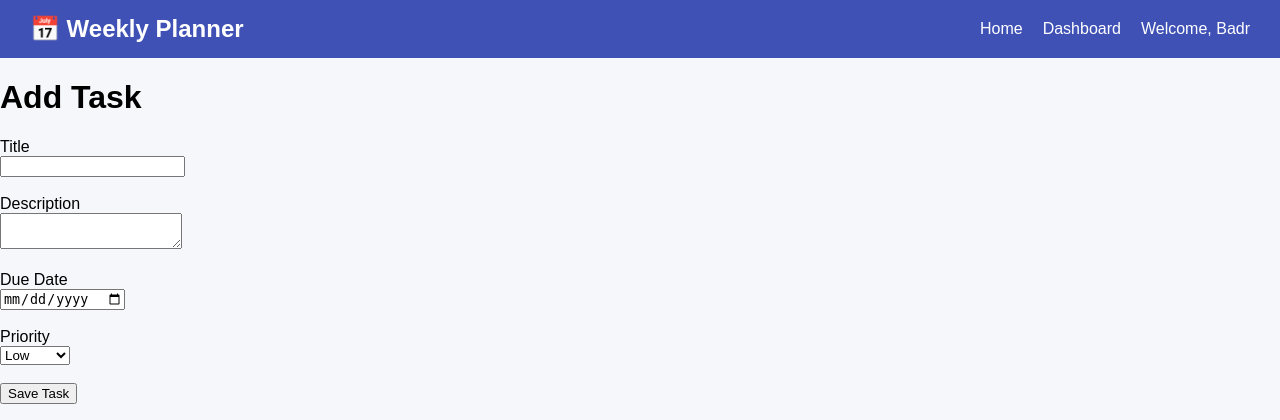
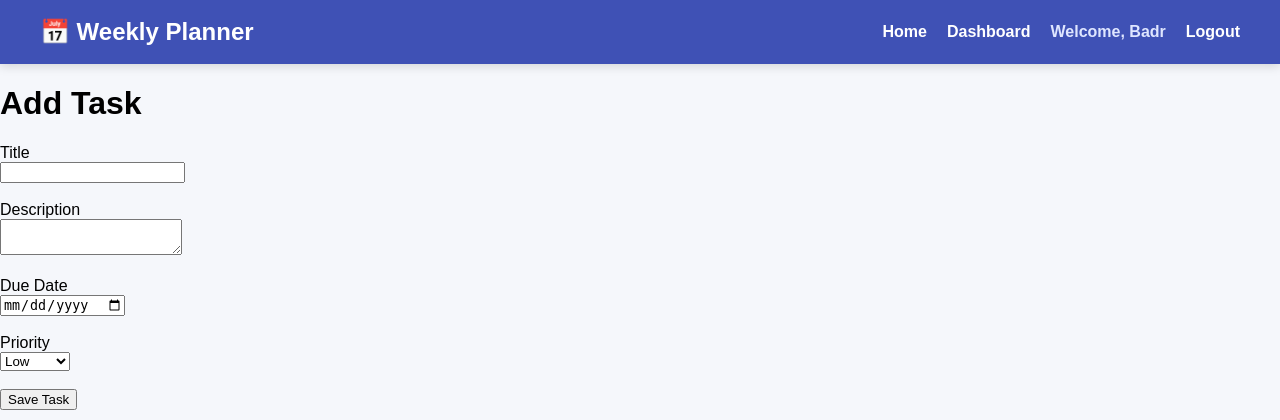
Before and after one commit to renadali76/weekly-planner, a Flask app: page /add_task in a window 1280 px wide. Shown: the top 420 px of the page. Run offline with Flask 3, Linux system fonts and the light colour scheme; a user stored in the database is signed in.

```diff
--- a/app.py
+++ b/app.py
@@ -131,5 +131,10 @@ def complete_task_route(task_id):
     complete_task(task_id, session["user_id"])
     return redirect (url_for("dashboard"))
 
+@app.route("/logout")
+def logout():
+    session.clear()
+    return redirect(url_for("home"))
+
 if __name__ == "__main__":
     app.run(debug=True)
--- a/static/css/style.css
+++ b/static/css/style.css
@@ -7,11 +7,14 @@ body{
 nav{
     background:#3f51b5;
     color:white;
-    padding:15px 30px;
 
     display:flex;
     justify-content:space-between;
     align-items:center;
+
+    padding:18px 40px;
+
+    box-shadow:0 2px 10px rgba(0,0,0,.15);
 }
 
 nav h2{
@@ -20,14 +23,27 @@ nav h2{
 
 nav ul{
     display:flex;
+    align-items:center;
     gap:20px;
+
     list-style:none;
     margin:0;
+    padding:0;
 }
 
 nav a{
     color:white;
     text-decoration:none;
+    font-weight:600;
+}
+
+nav a:hover{
+    text-decoration:underline;
+}
+
+.welcome{
+    color:#dfe6ff;
+    font-weight:bold;
 }
 
 .dashboard{
--- a/templates/base.html
+++ b/templates/base.html
@@ -18,9 +18,10 @@
                 <li><a href="{{ url_for('home') }}">Home</a></li>
             {% if "user_id" in session %}
                  <li><a href="{{ url_for('dashboard') }}">Dashboard</a></li>
-                 <li class="Welcome">
+                 <li class="welcome">
                     Welcome, {{ session["username"]}}
                  </li>
+                 <li><a href="{{ url_for('logout') }}">Logout</a></li>
         {% else %}
                 <li><a href="{{ url_for('register') }}">Register</a></li>
                 <li><a href="{{ url_for('login') }}">Login</a></li>
```
Also changed, not shown: routes/auth.py (added, +51 -0 lines), routes/__init__.py (added), routes/tasks.py (added).
